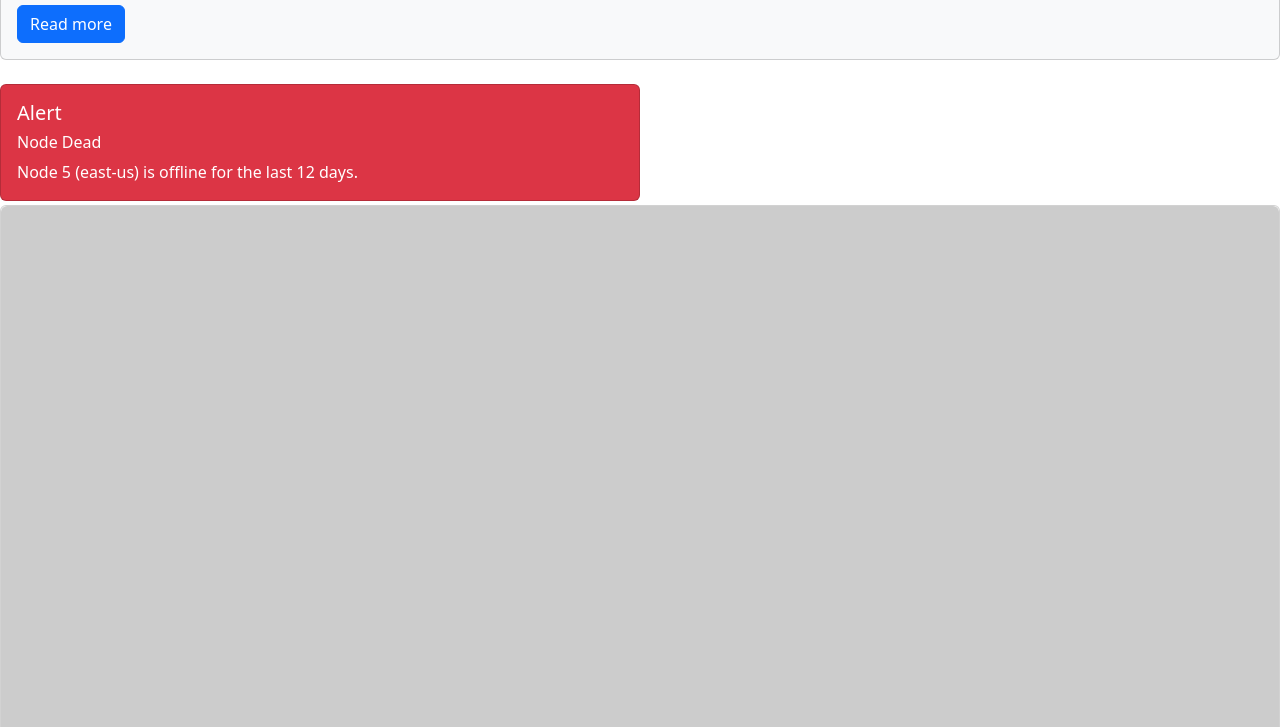
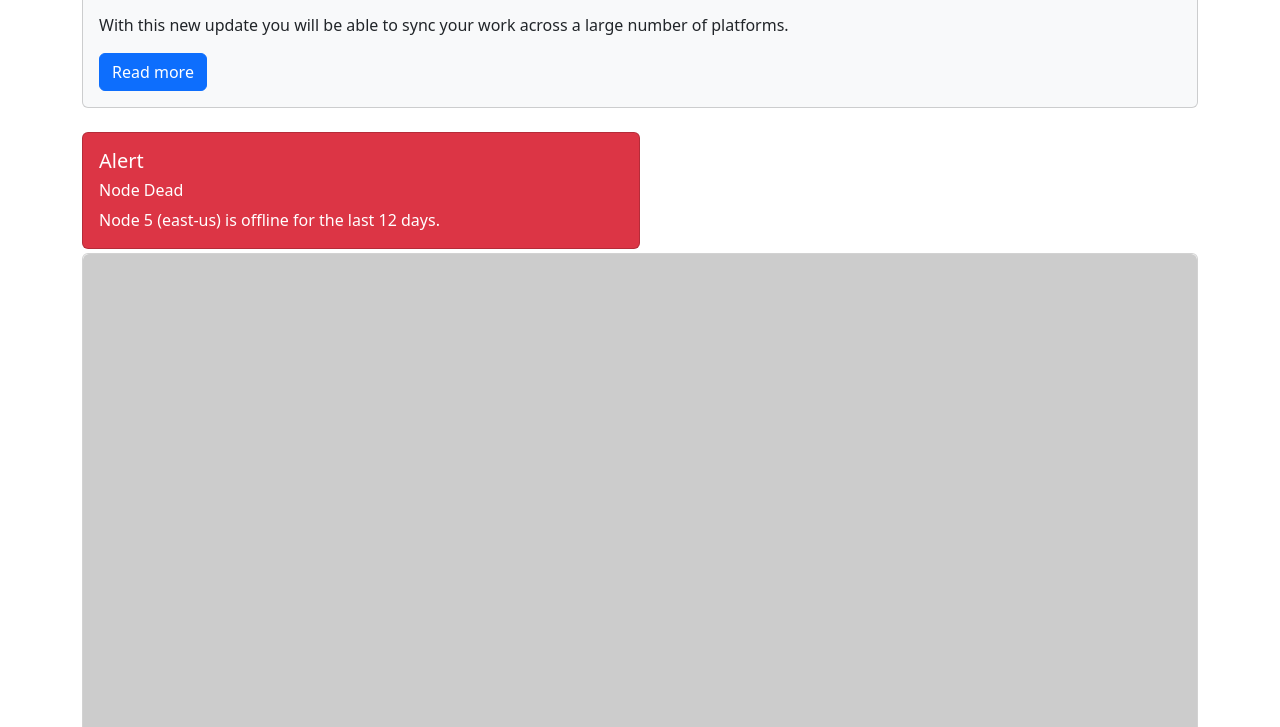
Before and after one commit to acciojob/bootstrap-card-624-urvashi, a website: page main.html in a window 1280 px wide. Shown: the part 184-911 px from the top of the page. Drawn offline with nearby package versions, Linux system fonts and the light colour scheme; placeholder pictures from the web are drawn by us.

Commit message:
created a submission

```diff
--- a/main.html
+++ b/main.html
@@ -7,7 +7,7 @@
 </head>
 
 <body>
-  <!-- <div class="container my-5"> -->
+  <div class="container my-5">
     <!-- Card Deck -->
     <div class="card-header bg-transparent text-dark fs-1 fw-bold">Welcome to Sync5</div>
     <div class="card-deck d-block justify-content-between">
```
